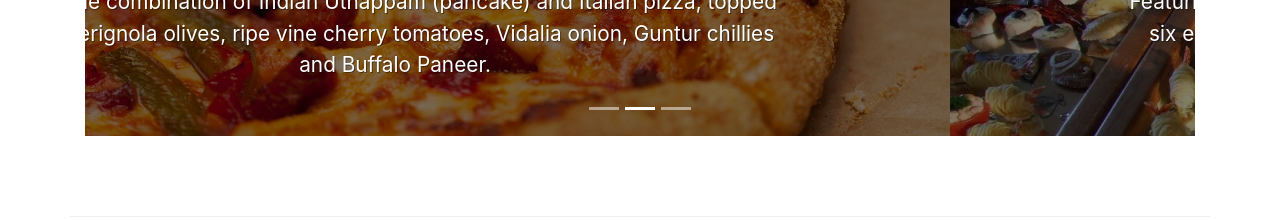
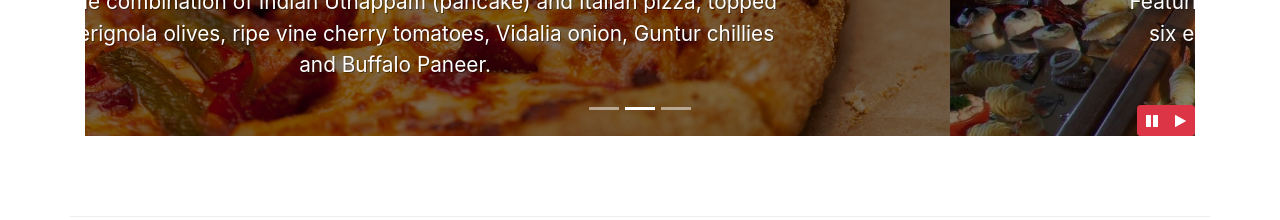
Before and after one commit to olbesp/conFusion, a website: page index.html in a window 1280 px wide. Shown: the part 580-800 px from the top of the page. Drawn offline with nearby package versions, Linux system fonts and the light colour scheme.

Commit message:
Add play/pause buttons into carousel

```diff
--- a/css/styles.css
+++ b/css/styles.css
@@ -14,6 +14,13 @@
 
 .carousel-item img {
   opacity: .5;
+}
+
+.play-pause-btns {
+  position: absolute;
+  right: 0;
+  bottom: 0;
+  z-index: 100;
 }
 
 .text-orange-dark,
--- a/index.html
+++ b/index.html
@@ -210,6 +210,14 @@
                 <p class="d-none d-sm-block">Award winning three-star Michelin chef with wide International experience having worked closely with whos-who in the culinary world, he specializes in creating mouthwatering Indo-Italian fusion experiences. </p>
               </div>
             </div>
+            <div class="btn-group play-pause-btns" id="carouselButtons">
+              <button class="btn btn-danger btn-sm" id="carousel-pause">
+                <span class="fa fa-pause"></span>
+              </button>
+              <button class="btn btn-danger btn-sm" id="carousel-play">
+                <span class="fa fa-play"></span>
+              </button>
+            </div>
           </div>
           <a class="carousel-control-prev" href="#myCarousel" role="button" data-slide="prev">
             <span class="carousel-control-prev-icon" aria-hidden="true"></span>
```
